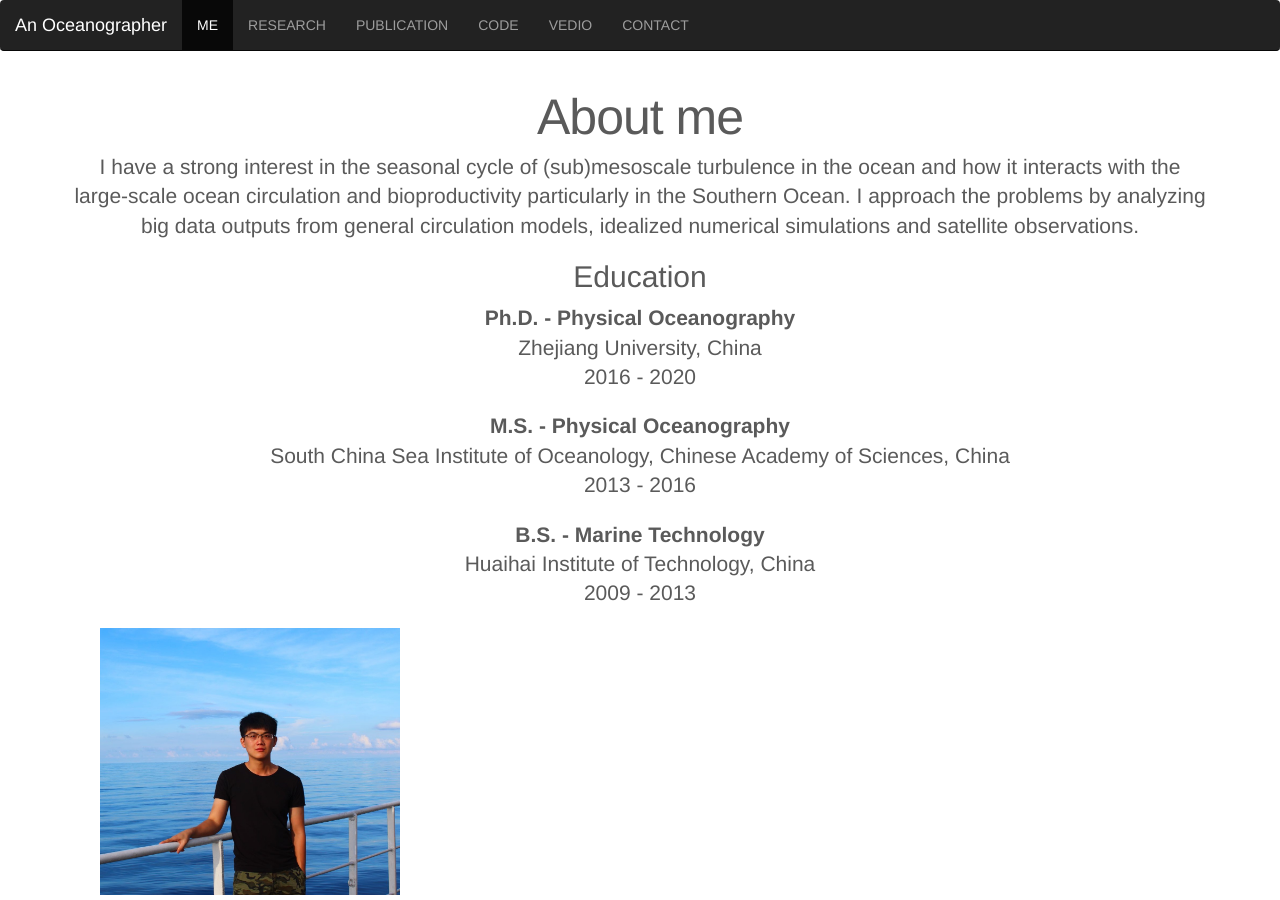
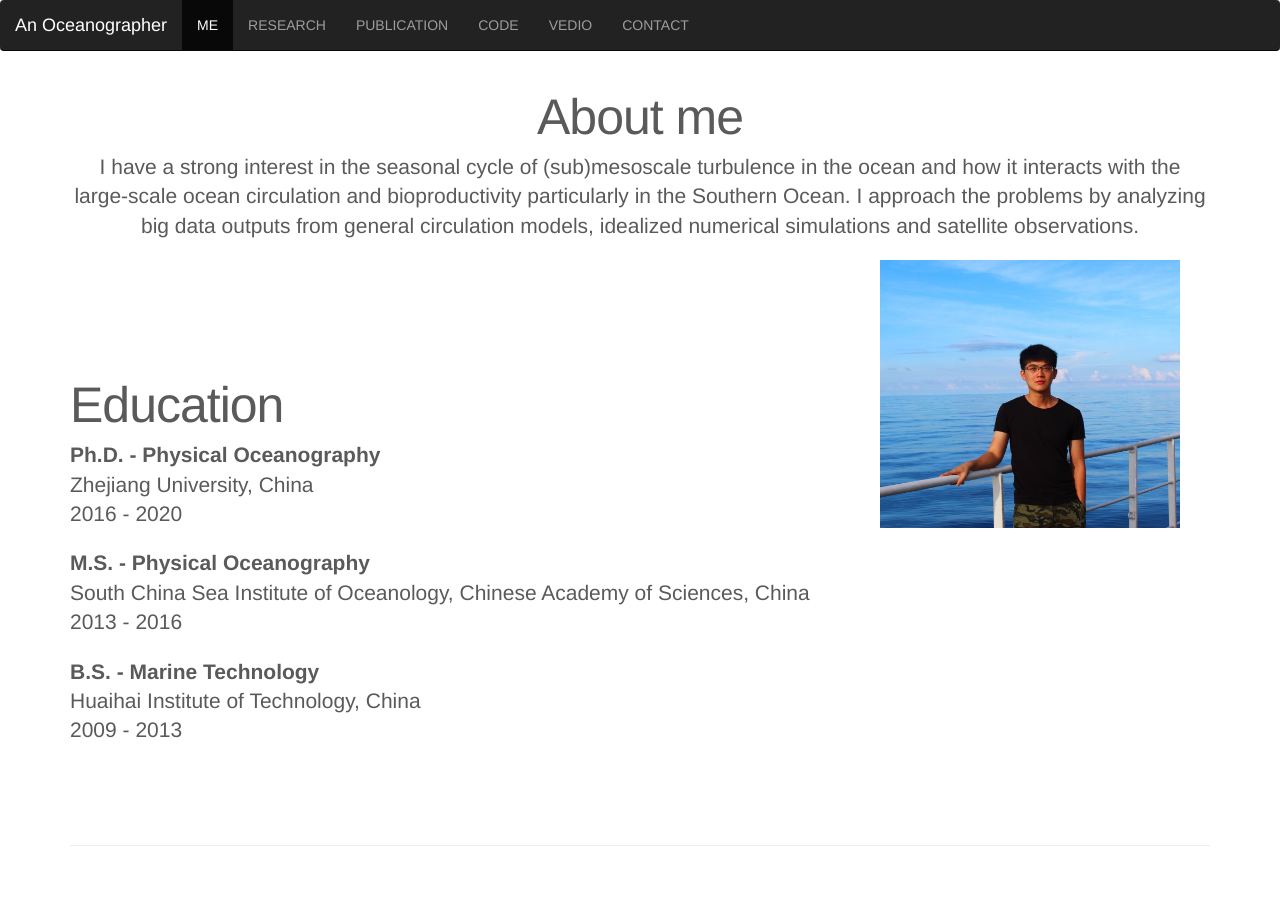
Before and after one commit to liutongya/liutongya.github.io, a Jekyll site: the page built from index.html, in a window 1280 px wide and 900 px high, scrolled down 1323 px. Built offline with Jekyll 4.4.1, drawn with Linux system fonts in a browser that asks for light colours.

Commit message:
Update index.html

```diff
--- a/index.html
+++ b/index.html
@@ -57,11 +57,12 @@
       <div id="about">
         <div class="row featurette">
           <div class="col-lg-12 text-center">
-
             <h2 class="featurette-heading">About me</h2>
             <p class="lead">I have a strong interest in the seasonal cycle of (sub)mesoscale turbulence in the ocean and how it interacts with the large-scale ocean circulation and bioproductivity particularly in the Southern Ocean. I approach the problems by analyzing big data outputs from general circulation models, idealized numerical simulations and satellite observations.</p>
             </p>
-            <h2>Education</h2>
+          </div>
+          <div class="col-md-8">
+            <h2 class="featurette-heading">Education</h2>
             <p class="lead-dark lead"> <b>Ph.D. - Physical Oceanography</b><br>Zhejiang University, China<br>2016 - 2020
             </p>
             <p class="lead-dark lead"> <b>M.S. - Physical Oceanography</b><br>South China Sea Institute of Oceanology, Chinese Academy of Sciences, China<br>2013 - 2016
```
